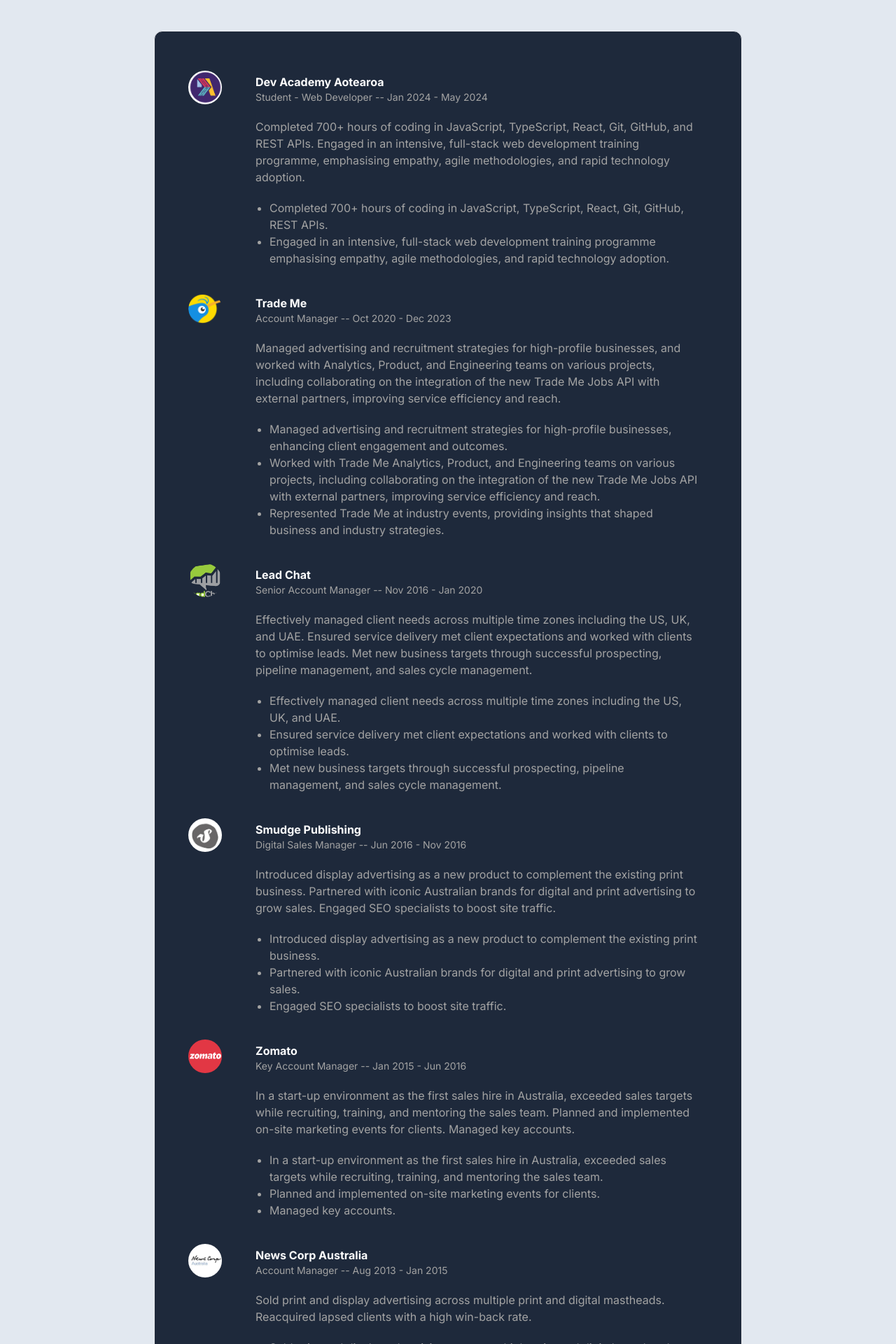
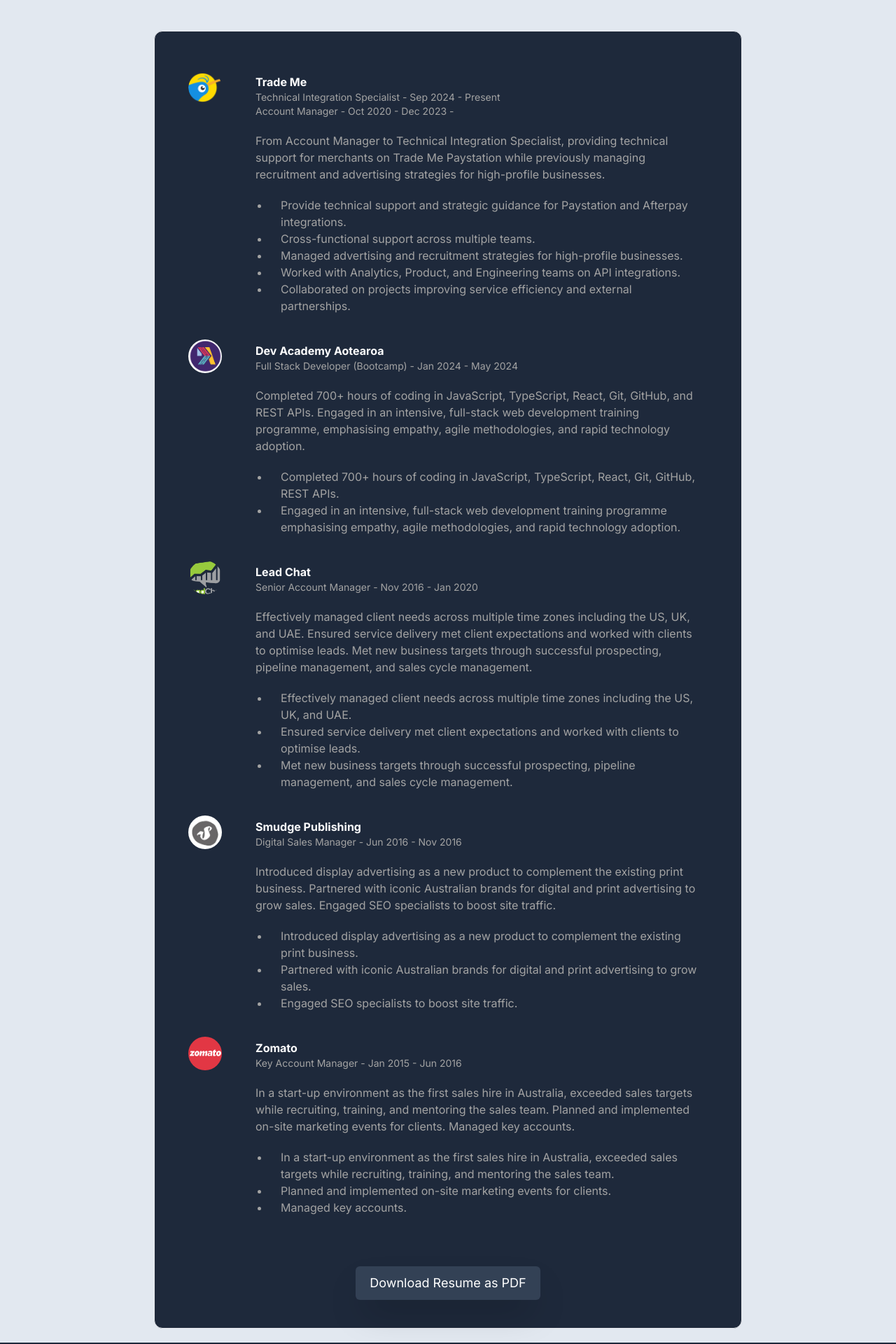
Before and after one commit to jack-crawford-1/Landing-Site-Nextjs, a Next.js app: page / in a window 1280 px wide. Shown: the part 3180-5100 px from the top of the page at 70% size. Built offline with nearby package versions, Linux system fonts and the light colour scheme.

Commit message:
content update

```diff
--- a/src/app/components/about/Experience.tsx
+++ b/src/app/components/about/Experience.tsx
@@ -27,15 +27,23 @@
                   </div>
                   <div className="sm:p-5 px-2.5 py-5 ">
                     <p className="font-bold text-white">{items.name}</p>
-                    <p className="text-sm mb-5  ">
-                      {items.pos} -- <span>{items.duration}</span>
+                    <p className="text-sm mb-5 whitespace-pre-line">
+                      {items.pos} - <span>{items.duration}</span>
                     </p>
                     <p className="pb-5">{items.title}</p>
-                    <ul className="list-disc md:pl-5  ">
+                    <ul className="list-disc md:pl-5">
                       {items.bullets &&
-                        items.bullets.map((bullet, index) => (
-                          <li key={index}>{bullet}</li>
-                        ))}
+                        items.bullets.map((bullet, index) =>
+                          bullet.startsWith('**') ? (
+                            <p key={index} className="font-bold mt-3">
+                              {bullet.replace(/\*\*/g, '')}
+                            </p>
+                          ) : (
+                            <li key={index} className="pl-4">
+                              {bullet}
+                            </li>
+                          )
+                        )}
                     </ul>
                   </div>
                 </div>
--- a/src/app/components/about/WorkExpData.ts
+++ b/src/app/components/about/WorkExpData.ts
@@ -1,21 +1,25 @@
 export const workExperiences = [
-  // {
-  //   id: 1,
-  //   name: 'Trade Me',
-  //   pos: 'Technical Integration Specialist',
-  //   duration: 'Sept 2024 - Present',
-  //   title:
-  //     'Provide technical support to our merchants across all of the supported integration methods on the Trade Me Paystation platform.',
-  //   logos: '/logos/trade_me.png',
-  //   bullets: [
-  //     "Provide technical support and strategic guidance to stakeholders for Trade Me's Paystation and Afterpay integrations.",
-  //     'Cross Functional support',
-  //   ],
-  // },
+  {
+    id: 1,
+    name: 'Trade Me',
+    pos: 'Technical Integration Specialist - Sep 2024 - Present \n Account Manager - Oct 2020 - Dec 2023',
+    duration: '',
+    title:
+      'From Account Manager to Technical Integration Specialist, providing technical support for merchants on Trade Me Paystation while previously managing recruitment and advertising strategies for high-profile businesses.',
+    logos: '/logos/trade_me.png',
+    bullets: [
+      'Provide technical support and strategic guidance for Paystation and Afterpay integrations.',
+      'Cross-functional support across multiple teams.',
+
+      'Managed advertising and recruitment strategies for high-profile businesses.',
+      'Worked with Analytics, Product, and Engineering teams on API integrations.',
+      'Collaborated on projects improving service efficiency and external partnerships.',
+    ],
+  },
   {
     id: 2,
     name: 'Dev Academy Aotearoa',
-    pos: 'Student - Web Developer',
+    pos: 'Full Stack Developer (Bootcamp)',
     duration: 'Jan 2024 - May 2024',
     title:
       'Completed 700+ hours of coding in JavaScript, TypeScript, React, Git, GitHub, and REST APIs. Engaged in an intensive, full-stack web development training programme, emphasising empathy, agile methodologies, and rapid technology adoption.',
@@ -25,20 +29,20 @@
       'Engaged in an intensive, full-stack web development training programme emphasising empathy, agile methodologies, and rapid technology adoption.',
     ],
   },
-  {
-    id: 3,
-    name: 'Trade Me',
-    pos: 'Account Manager',
-    duration: 'Oct 2020 - Dec 2023',
-    title:
-      'Managed advertising and recruitment strategies for high-profile businesses, and worked with Analytics, Product, and Engineering teams on various projects, including collaborating on the integration of the new Trade Me Jobs API with external partners, improving service efficiency and reach.',
-    logos: '/logos/trade_me.png',
-    bullets: [
-      'Managed advertising and recruitment strategies for high-profile businesses, enhancing client engagement and outcomes.',
-      'Worked with Trade Me Analytics, Product, and Engineering teams on various projects, including collaborating on the integration of the new Trade Me Jobs API with external partners, improving service efficiency and reach.',
-      'Represented Trade Me at industry events, providing insights that shaped business and industry strategies.',
-    ],
-  },
+  // {
+  //   id: 3,
+  //   name: 'Trade Me',
+  //   pos: 'Account Manager',
+  //   duration: 'Oct 2020 - Dec 2023',
+  //   title:
+  //     'Managed advertising and recruitment strategies for high-profile businesses, and worked with Analytics, Product, and Engineering teams on various projects, including collaborating on the integration of the new Trade Me Jobs API with external partners, improving service efficiency and reach.',
+  //   logos: '/logos/trade_me.png',
+  //   bullets: [
+  //     'Managed advertising and recruitment strategies for high-profile businesses, enhancing client engagement and outcomes.',
+  //     'Worked with Trade Me Analytics, Product, and Engineering teams on various projects, including collaborating on the integration of the new Trade Me Jobs API with external partners, improving service efficiency and reach.',
+  //     'Represented Trade Me at industry events, providing insights that shaped business and industry strategies.',
+  //   ],
+  // },
   {
     id: 4,
     name: 'Lead Chat',
@@ -81,17 +85,17 @@
       'Managed key accounts.',
     ],
   },
-  {
-    id: 7,
-    name: 'News Corp Australia',
-    pos: 'Account Manager',
-    duration: 'Aug 2013 - Jan 2015',
-    title:
-      'Sold print and display advertising across multiple print and digital mastheads. Reacquired lapsed clients with a high win-back rate.',
-    logos: '/logos/news_corp.png',
-    bullets: [
-      'Sold print and display advertising across multiple print and digital mastheads.',
-      'Reacquired lapsed clients with a high win-back rate.',
-    ],
-  },
+  // {
+  //   id: 7,
+  //   name: 'News Corp Australia',
+  //   pos: 'Account Manager',
+  //   duration: 'Aug 2013 - Jan 2015',
+  //   title:
+  //     'Sold print and display advertising across multiple print and digital mastheads. Reacquired lapsed clients with a high win-back rate.',
+  //   logos: '/logos/news_corp.png',
+  //   bullets: [
+  //     'Sold print and display advertising across multiple print and digital mastheads.',
+  //     'Reacquired lapsed clients with a high win-back rate.',
+  //   ],
+  // },
 ];
```
